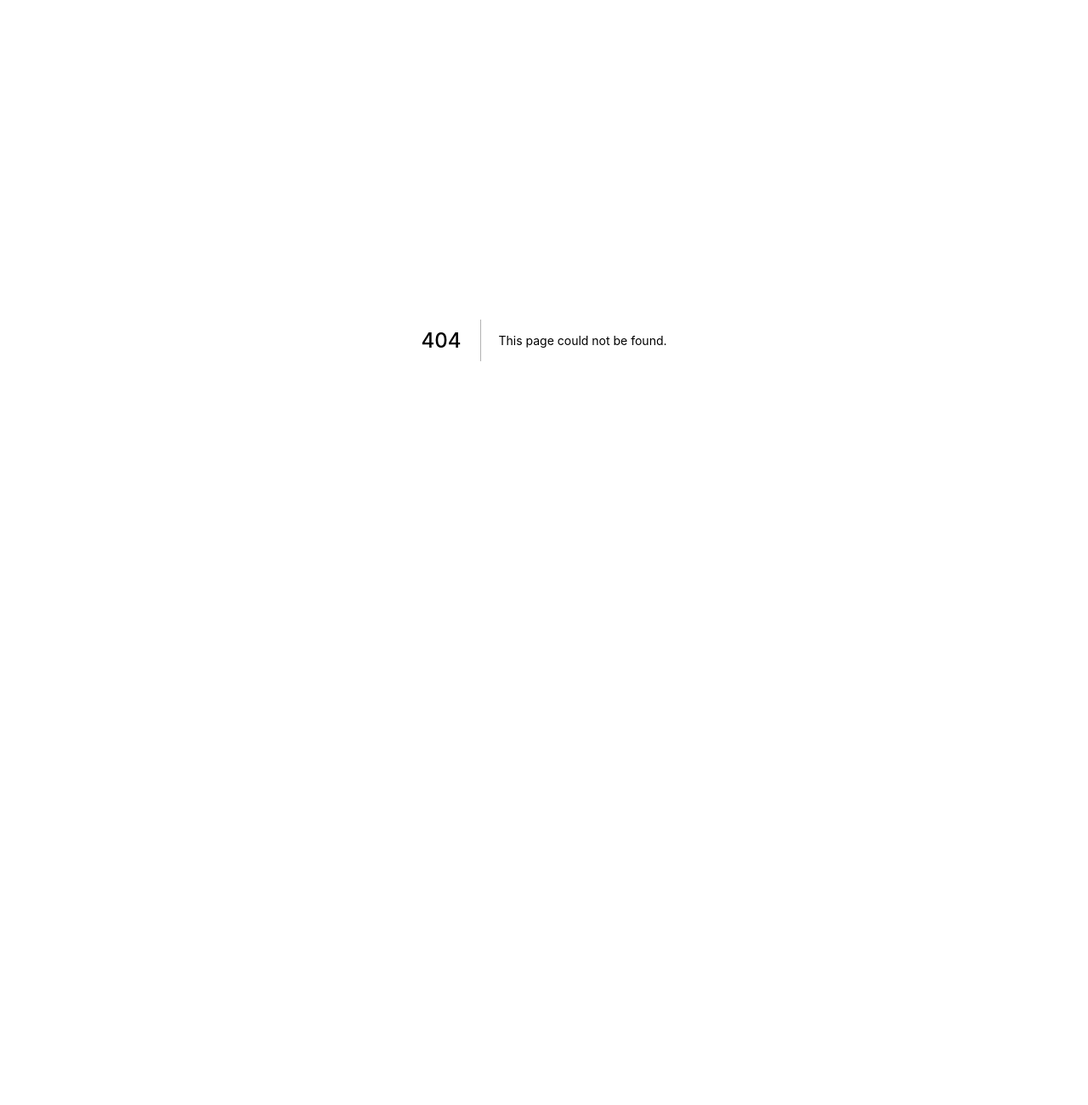
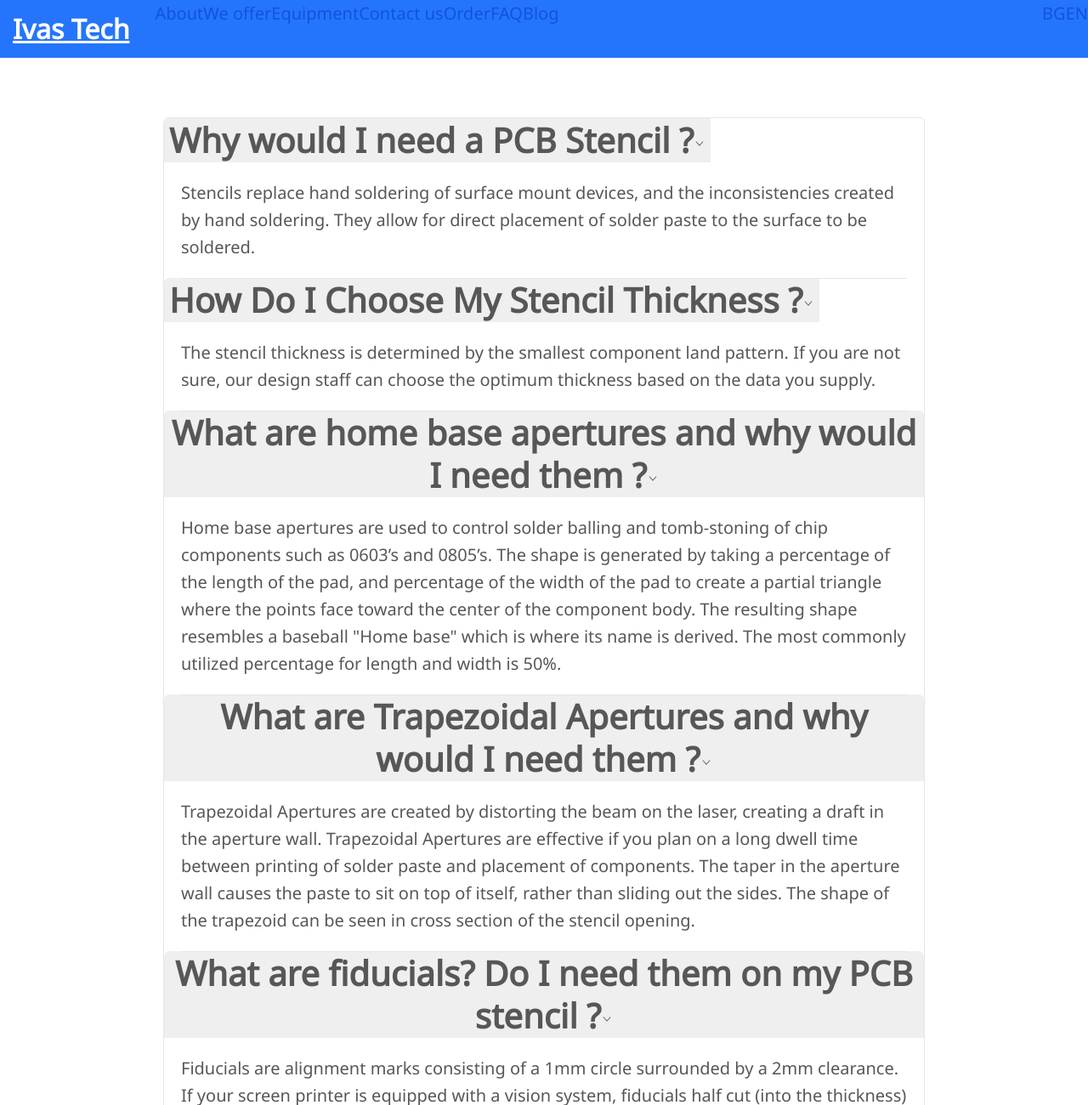
Before and after one commit to IVAS-TECH/web-site, a Next.js app: page /faq in a window 1280 px wide. Before the commit this address had no page. Shown: the top 1300 px of the page at 85% size. Before the commit the page ends 800 px from the top, so only its background shows below. Built offline with nearby package versions, Linux system fonts and the light colour scheme.

Commit message:
adding FAQ page

```diff
--- /dev/null
+++ b/pages/faq.tsx
@@ -0,0 +1,42 @@
+import React from 'react';
+import Head from 'next/head';
+import { Panel, PanelGroup } from 'rsuite';
+import Layout from '../components/Layout';
+
+const FAQ = () => (
+    <>
+        <Head>
+            <title>FAQ</title>
+        </Head>
+        <Layout>
+            <PanelGroup accordion bordered style={{ marginTop: 70, marginLeft: 'auto', marginRight: 'auto', width: '70%' }}>
+                <Panel header="Why would I need a PCB Stencil ?">
+                    Stencils replace hand soldering of surface mount devices, and the inconsistencies created by hand soldering. They allow for direct placement of solder paste to the surface to be soldered.
+                </Panel>
+                <Panel header="How Do I Choose My Stencil Thickness ?">
+                    The stencil thickness is determined by the smallest component land pattern. If you are not sure, our design staff can choose the optimum thickness based on the data you supply.
+                </Panel>
+                <Panel header="What are home base apertures and why would I need them ?">
+                    Home base apertures are used to control solder balling and tomb-stoning of chip components such as 0603’s and 0805’s. The shape is generated by taking a percentage of the length of the pad, and percentage of the width of the pad to create a partial triangle where the points face toward the center of the component body. The resulting shape resembles a baseball "Home base" which is where its name is derived. The most commonly utilized percentage for length and width is 50%.
+                </Panel>
+                <Panel header="What are Trapezoidal Apertures and why would I need them ?">
+                    Trapezoidal Apertures are created by distorting the beam on the laser, creating a draft in the aperture wall. Trapezoidal Apertures are effective if you plan on a long dwell time between printing of solder paste and placement of components. The taper in the aperture wall causes the paste to sit on top of itself, rather than sliding out the sides. The shape of the trapezoid can be seen in cross section of the stencil opening.
+                </Panel>
+                <Panel header="What are fiducials? Do I need them on my PCB stencil ?">
+                    Fiducials are alignment marks consisting of a 1mm circle surrounded by a 2mm clearance. If your screen printer is equipped with a vision system, fiducials half cut (into the thickness) of the stencil will allow for the printer to automatically align the board with the stencil. If you are manually aligning the stencil with the board, you could either fully cut the fiducials through the stencil or just use any surface mount pad to align the stencil.
+                </Panel>
+                <Panel header="Does the nano coating get into the aperture walls ?">
+                    Yes, the coating will treat both the surface of the stencil, as well as the aperture walls.
+                </Panel>
+                <Panel header="Does the coating contaminate the flux ?">
+                    No, the nano particles bond with the metal resulting in a thickness of only 2-4 nanometers. Trace elements of the coating would not be detectable in the flux with even the most sophisticated test instruments.
+                </Panel>
+                <Panel header="How do I know if the nano coating is there ?">
+                    The coating can be tested by marking the surface of the stencil with a marker. If the ink beads up, the coating is present.
+                </Panel>
+            </PanelGroup>
+        </Layout>
+    </>
+);
+
+export default FAQ;
```
